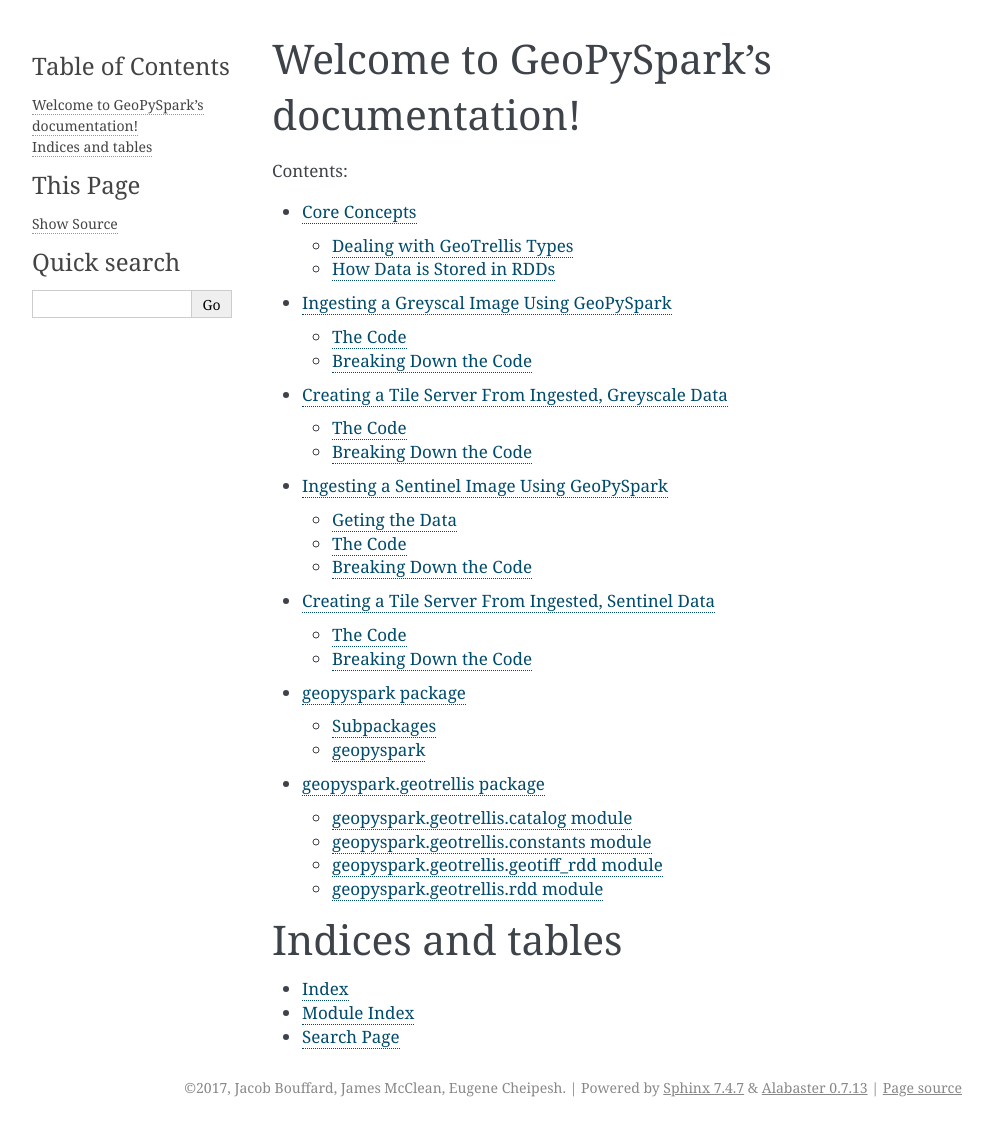
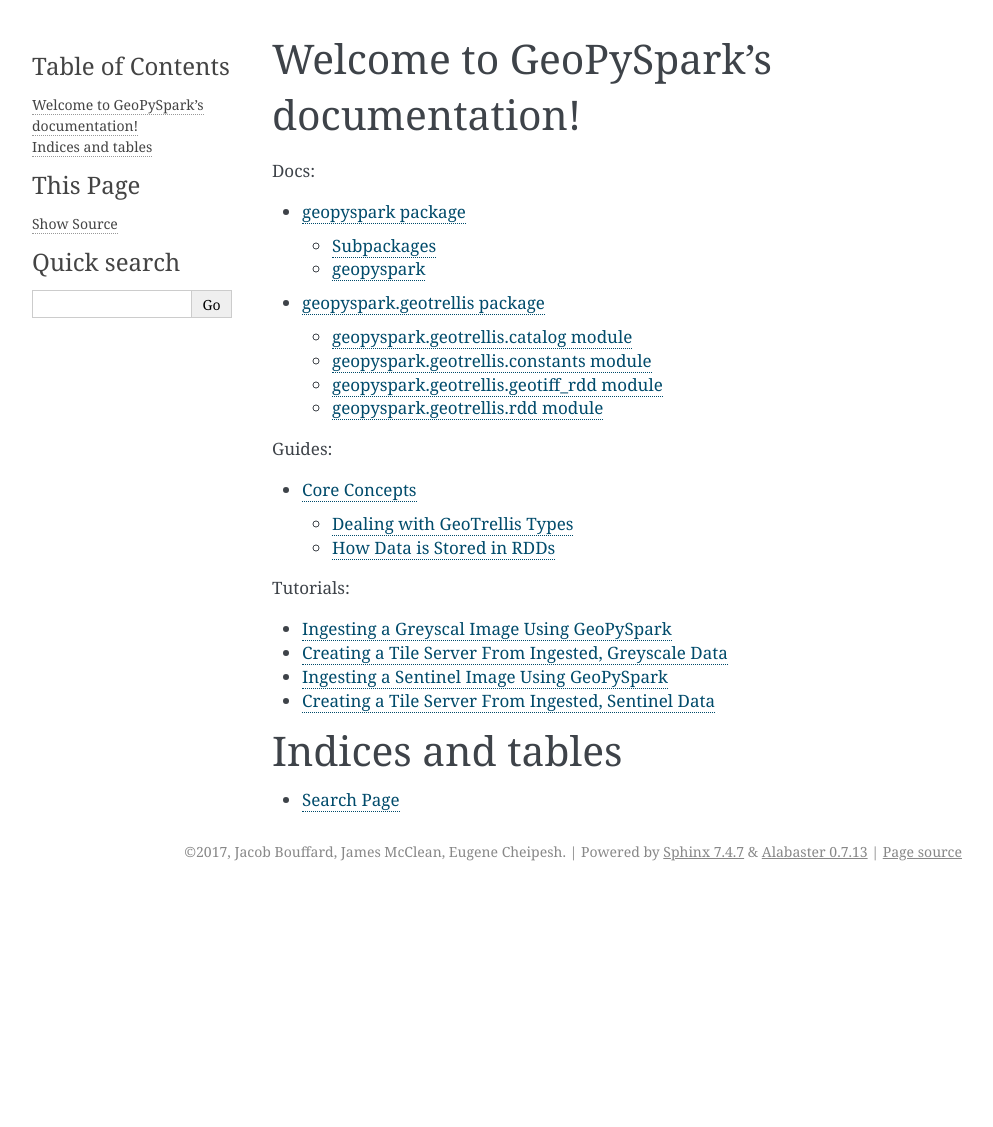
Before and after one commit to locationtech-labs/geopyspark, a Sphinx documentation site: the page built from docs/index.rst, in a window 1280 px wide. Shown: the whole page, without its empty margins (148-1141 px from the left). Built offline with Sphinx 7.4.7, drawn with Linux system fonts in a browser that asks for light colours; after the commit the page ends 900 px from its top, so only the background shows below that.

Commit message:
Updated index to mke it easier to read

```diff
--- a/docs/index.rst
+++ b/docs/index.rst
@@ -8,19 +8,27 @@
 
 .. toctree::
    :maxdepth: 2
-   :caption: Contents:
+   :caption: Docs:
+
+   geopyspark
+   geopyspark.geotrellis
+
+.. toctree::
+   :maxdepth: 2
+   :caption: Guides:
 
    core_concepts
+
+.. toctree::
+   :maxdepth: 1
+   :caption: Tutorials:
+
    greyscale_ingest_example
    greyscale_tile_server_example
    sentinel_ingest_example
    sentinel_tile_server_example
-   geopyspark
-   geopyspark.geotrellis
 
 Indices and tables
 ==================
 
-* :ref:`genindex`
-* :ref:`modindex`
 * :ref:`search`
```
